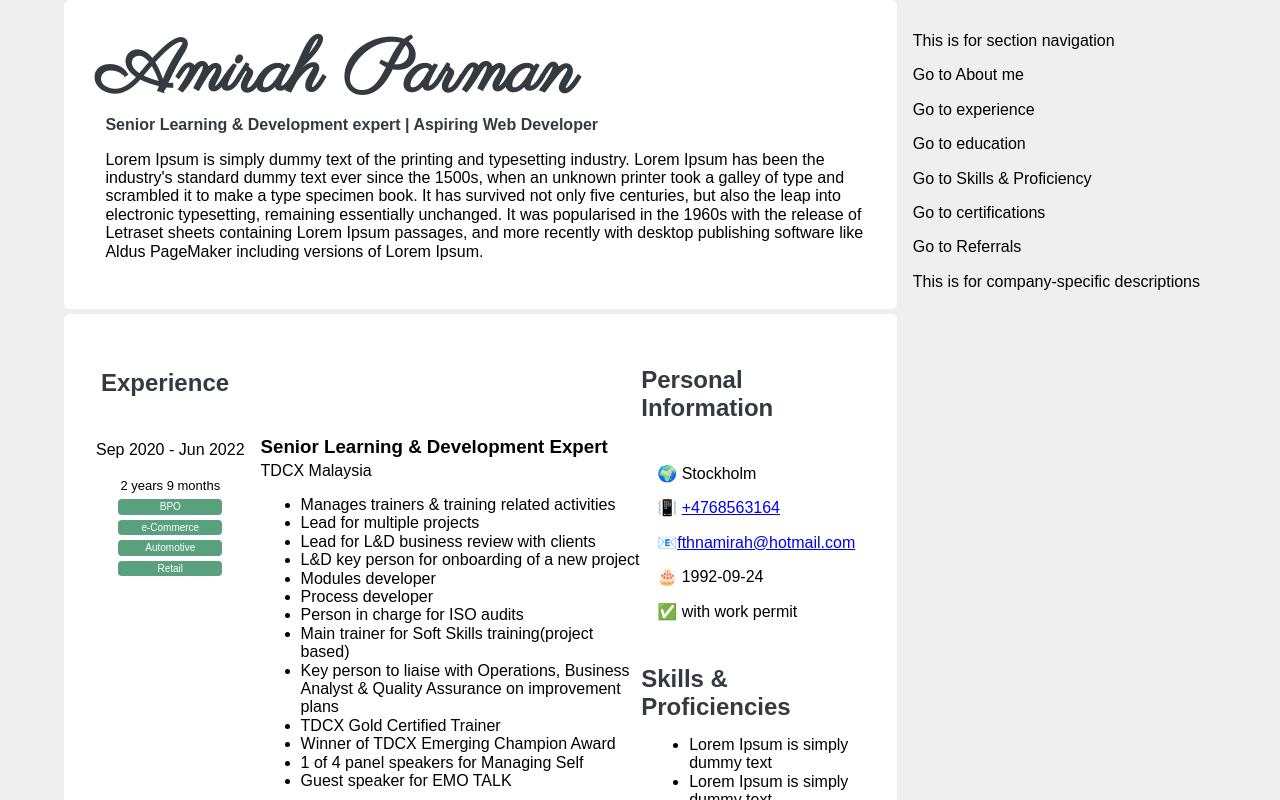
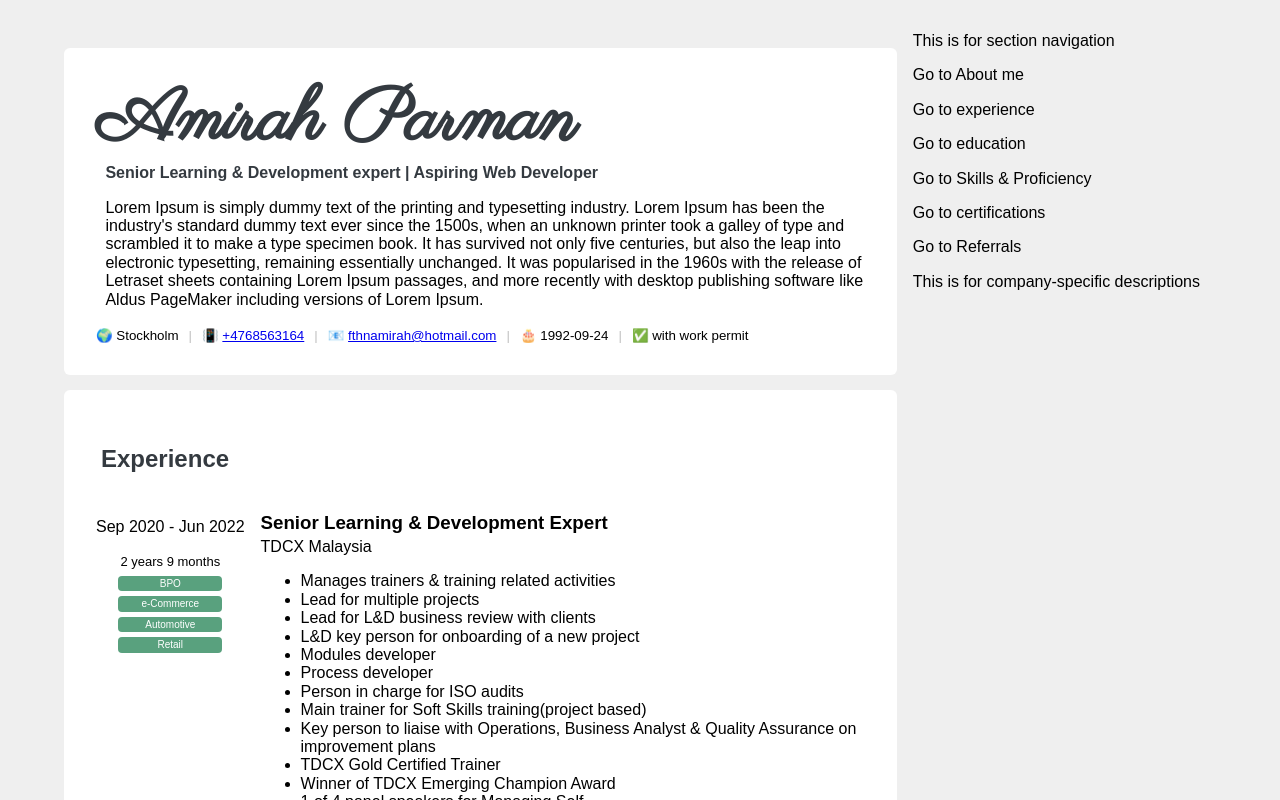
Before and after one commit to AmirahParman/AmirahParman.github.io, an Angular app: page / in a window 1280 px wide. Shown: the top 800 px of the page. Built offline with nearby package versions, Linux system fonts and the light colour scheme; a web font is replaced by a local one.

Commit message:
Moved Personal Info into Header

```diff
--- a/src/app/app.component.html
+++ b/src/app/app.component.html
@@ -3,6 +3,7 @@
         <div class="header">
             <div class="about-me">
                 <app-about-me></app-about-me>
+                <app-personal-info></app-personal-info>
             </div>
         </div>
         <div class="content-of-resume-container">
@@ -10,22 +11,22 @@
                 <div class="experience">
                     <app-experiences></app-experiences>
                 </div>
+                <hr>
+                <div class="skills">
+                    <app-skills></app-skills>
+                </div>
+                <hr>
+                <div class="certifications">
+                    <app-certifications></app-certifications>
+                </div>
+                <hr>
                 <div class="education">
                     <app-educations></app-educations>
                 </div>
+                <hr>
             </div>
 
             <div class="right-column">
-                <div class="personal-info">
-                    <app-personal-info></app-personal-info>
-                </div>
-
-                <div class="skills">
-                    <app-skills></app-skills>
-                </div>
-                <div class="certifications">
-                    <app-certifications></app-certifications>
-                </div>
                 <div class="referrals">
                     <app-referrals></app-referrals>
                 </div>
--- a/src/app/app.component.scss
+++ b/src/app/app.component.scss
@@ -5,6 +5,7 @@ div.container {
     div.content-container {
         display: flex;
         flex-direction: column;
+        margin-top: 3em;
     }
 
     div.navigation-container {
@@ -23,7 +24,7 @@ div.sticky-navigator {
     border-radius: 6px;
     background-color: white;
     padding: 2em;
-    margin-bottom: 5px;
+    margin-bottom: 15px;
 }
 
 .personal-info {
@@ -31,7 +32,6 @@ div.sticky-navigator {
 }
 
 .content-of-resume-container {
-    display: flex;
     border-radius: 6px;
     background-color: white;
     padding: 2em;
@@ -55,3 +55,8 @@ div.sticky-navigator {
         width: 100%;
     }
 }
+
+hr{
+    border-color: #F3F5F6;
+    opacity: 40%;
+}
--- a/src/app/components/about-me/about-me.component.scss
+++ b/src/app/components/about-me/about-me.component.scss
@@ -1,7 +1,6 @@
 div.header-container {
     display: flex;
 }
-
 
 .my-designation{
     font-size: medium;
--- a/src/app/components/personal-info/personal-info.component.html
+++ b/src/app/components/personal-info/personal-info.component.html
@@ -1,9 +1,9 @@
-<h2>Personal Information</h2>
 <div class="information-container">
-    <p>🌍 {{data.location}}</p>
-    <p>📳 <a [href]="'tel:' + data.phoneNumber">{{data.phoneNumber}}</a></p>
-    <p>📧<a [href]="'mailto:' + data.emailAddress +'?subject=Hi Amirah, lets connect!'">{{data.emailAddress}}</a>
-    </p>
-    <P>🎂 {{data.birthDate | date: 'yyyy-MM-dd'}}</P>
-    <p>✅ {{data.workPermitToShow()}} </p>
+    <span>🌍 {{data.location}}</span>  <span class="divider">|</span>
+    <span>📳 <a [href]="'tel:' + data.phoneNumber">{{data.phoneNumber}}</a></span>
+    <span class="divider">|</span>
+    <span>📧 <a [href]="'mailto:' + data.emailAddress +'?subject=Hi Amirah, lets connect!'">{{data.emailAddress}}</a>
+    </span>  <span class="divider">|</span>
+    <span>🎂 {{data.birthDate | date: 'yyyy-MM-dd'}}</span>  <span class="divider">|</span>
+    <span>✅ {{data.workPermitToShow()}} </span>
 </div>
--- a/src/app/components/personal-info/personal-info.component.scss
+++ b/src/app/components/personal-info/personal-info.component.scss
@@ -1,10 +1,9 @@
-.container{
-    display: flex;
-    margin-bottom: 0rem;
+.information-container {
+    margin-top: 3px;
+    font-size: smaller;
+    span { margin-right: 10px;
+    }
+    span.divider{
+        opacity: 25%;
+    }
 }
-
-.information-container{
-    padding: 0.5rem;
-    width: max-content;
-    padding-left: 1rem;
-}
```
